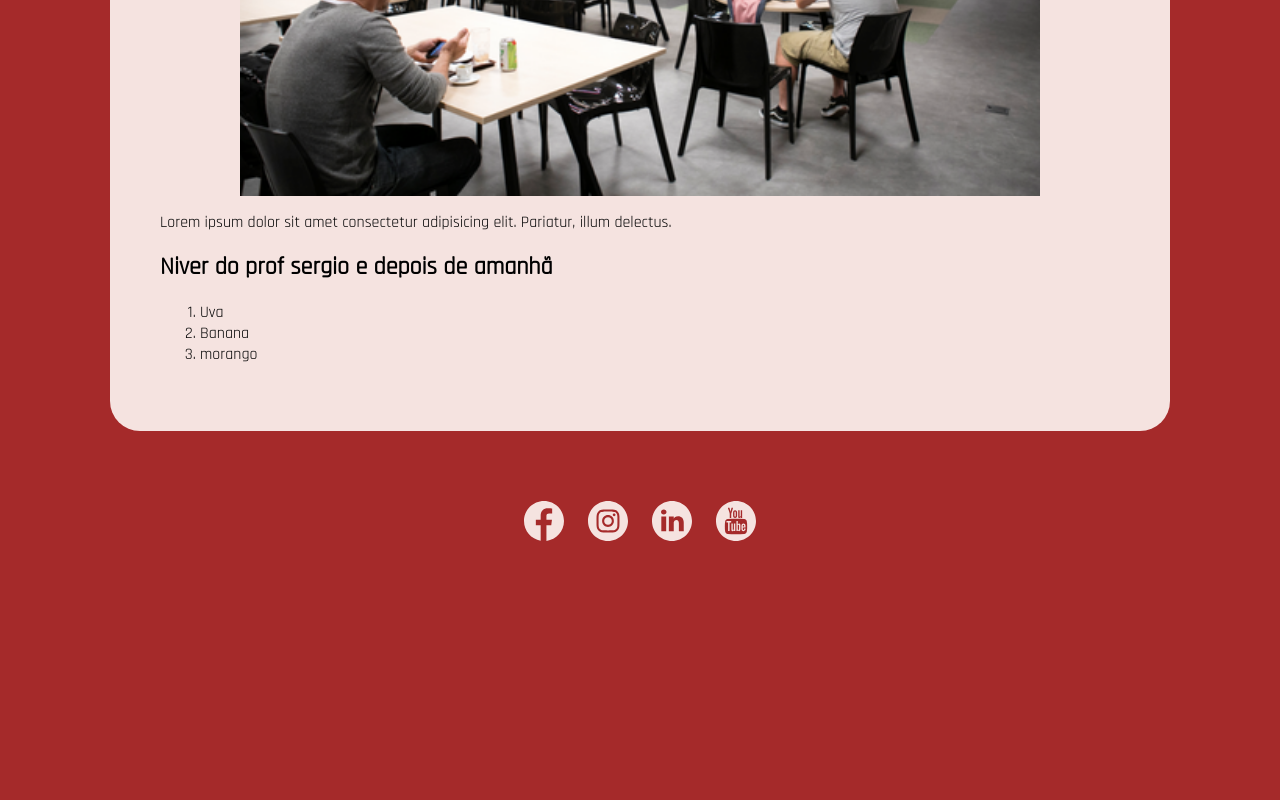
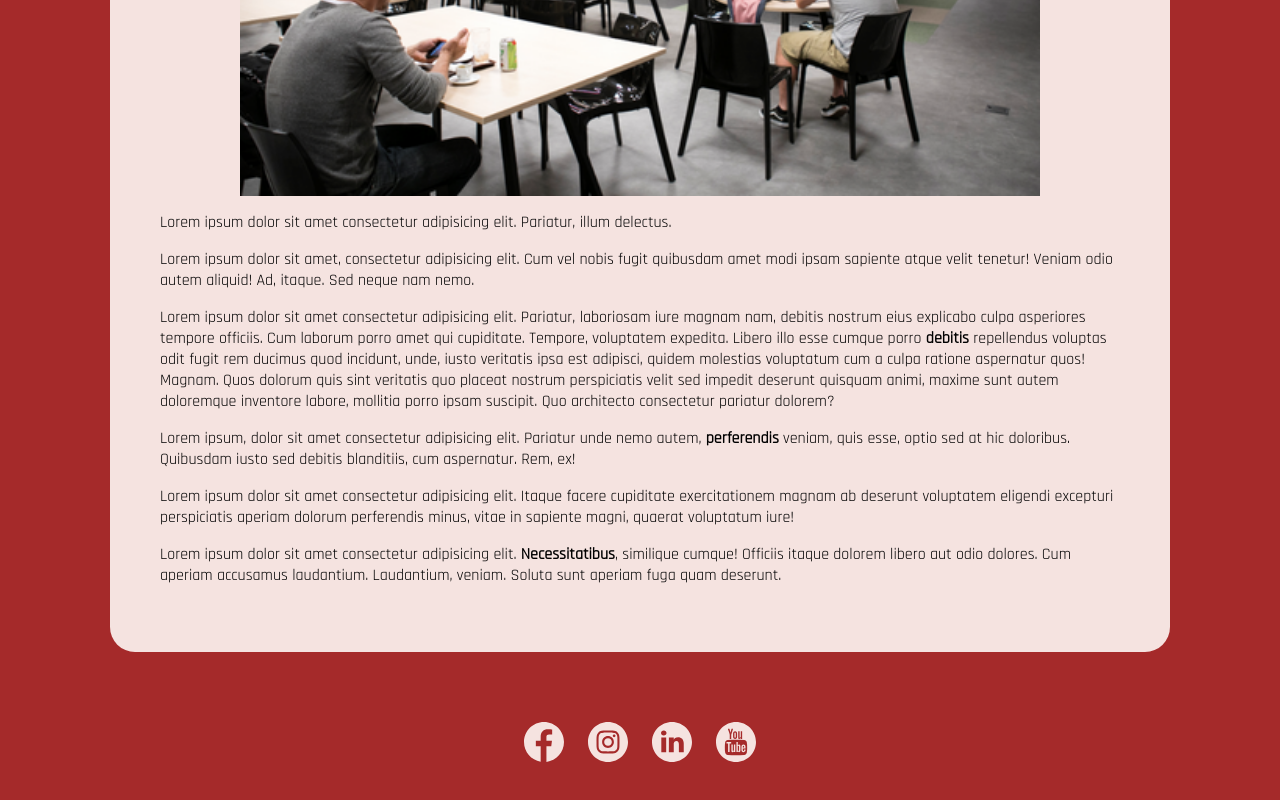
Before and after one commit to nati3054/DH-News, a plain HTML site: page index.html in a window 1280 px wide. Shown: the part 616-1416 px from the top of the page. Before the commit the page ends 1233 px from the top, so only its background shows below. Drawn offline with Linux system fonts and the light colour scheme.

Commit message:
DH News verificada e pronta

```diff
--- a/css/estilo-2.css
+++ b/css/estilo-2.css
@@ -5,6 +5,7 @@ body{
 header {
     color: brown;
     font-size: 44px;
+    font-weight: 300px;
 }
 main {
     background-color: #f5e3e0;
@@ -12,7 +13,7 @@ main {
     width: 960px;
     margin: 50px auto 50px auto;
     padding: 50px;
-    border-radius: 30px;
+    border-radius: 25px;
 }
 .destaque {
     width: 100%;
--- a/index.html
+++ b/index.html
@@ -19,13 +19,14 @@
          <p>Lorem ipsum dolor sit, amet consectetur adipisicing elit. Sit architecto <strong>maxime</strong> quisquam earum, culpa magnam necessitatibus rerum, illum provident ipsam veritatis totam velit nulla, doloribus minus aut asperiores. A doloribus velit eius asperiores obcaecati fuga repellat commodi maiores adipisci ex corporis provident ipsa incidunt pariatur voluptate aut quam expedita maxime minus, blanditiis esse. Necessitatibus ad saepe delectus at cum eligendi aliquid laboriosam, nisi fuga vel accusamus cumque harum voluptatem optio dolore eveniet consequatur natus repudiandae officiis. Maiores laudantium eligendi nihil debitis in! Autem delectus impedit explicabo id rerum eveniet sunt voluptate unde corporis inventore. Officia ullam assumenda repellat? Adipisci, eos. </p>
          <img class="destaque" src="./img/destaque.webp" alt="Pessoas num saguão sentadas em mesas">
          <p>Lorem ipsum dolor sit amet consectetur adipisicing elit. Pariatur, illum delectus.</p>
-         <h2> Niver do prof sergio e depois de amanhã </h2>
-         <ol>
-             <li>Uva</li>
-             <li>Banana</li>
-             <li>morango</li>
-         </ol>
-     </main>
+        <p>Lorem ipsum dolor sit amet, consectetur adipisicing elit. Cum vel nobis fugit quibusdam amet modi ipsam sapiente atque velit tenetur! Veniam odio autem aliquid! Ad, itaque. Sed neque nam nemo.</p>
+        <p>Lorem ipsum dolor sit amet consectetur adipisicing elit. Pariatur, laboriosam iure magnam nam, debitis nostrum eius explicabo culpa asperiores tempore officiis. Cum laborum porro amet qui cupiditate. Tempore, voluptatem expedita.
+        Libero illo esse cumque porro <strong>debitis</strong> repellendus voluptas odit fugit rem ducimus quod incidunt, unde, iusto veritatis ipsa est adipisci, quidem molestias voluptatum cum a culpa ratione aspernatur quos! Magnam.
+        Quos dolorum quis sint veritatis quo placeat nostrum perspiciatis velit sed impedit deserunt quisquam animi, maxime sunt autem doloremque inventore labore, mollitia porro ipsam suscipit. Quo architecto consectetur pariatur dolorem?</p>
+        <p>Lorem ipsum, dolor sit amet consectetur adipisicing elit. Pariatur unde nemo autem, <strong>perferendis</strong> veniam, quis esse, optio sed at hic doloribus. Quibusdam iusto sed debitis blanditiis, cum aspernatur. Rem, ex!</p>
+        <P>Lorem ipsum dolor sit amet consectetur adipisicing elit. Itaque facere cupiditate exercitationem magnam ab deserunt voluptatem eligendi excepturi perspiciatis aperiam dolorum perferendis minus, vitae in sapiente magni, quaerat voluptatum iure!</P>
+        <p>Lorem ipsum dolor sit amet consectetur adipisicing elit. <strong>Necessitatibus</strong>, similique cumque! Officiis itaque dolorem libero aut odio dolores. Cum aperiam accusamus laudantium. Laudantium, veniam. Soluta sunt aperiam fuga quam deserunt.</p>
+    </main>
      <footer>
          <img src="./img/facebook.svg" alt="ícone do Facebook">
          <img src="./img/instagram.svg" alt="ícone do instragram">
```
